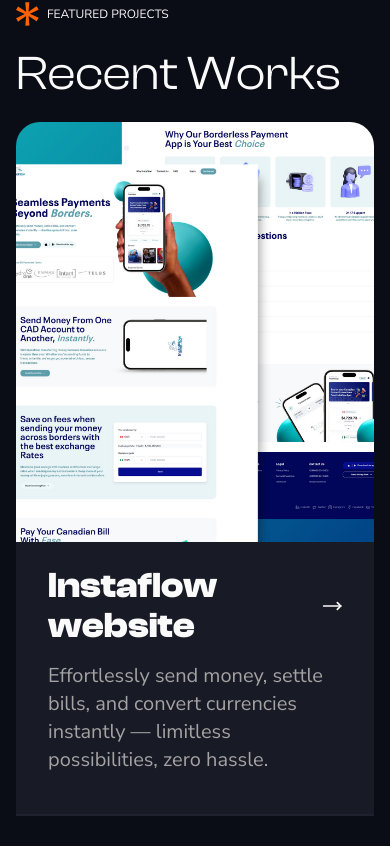
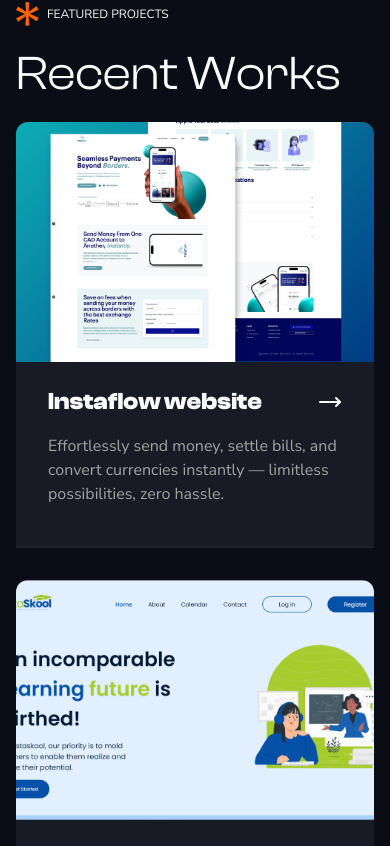
Before and after one commit to samzyconcepts/samzy-portfolio, a React (Vite) app: page / in a window 390 px wide. Shown: the part 1218-2064 px from the top of the page. Built offline with nearby package versions, Linux system fonts and the light colour scheme.

Commit message:
Refactor Contact and Work components for improved styling and responsiveness

```diff
--- a/src/components/Contact.tsx
+++ b/src/components/Contact.tsx
@@ -5,22 +5,22 @@
     return (
         <section className="container">
             <div
-                className="flex flex-col justify-between gap-4 p-12 my-12 bg-black lg:flex-row lg:items-center rounded-2xl md:p-24 dark:bg-muted"
+                className="flex flex-col justify-between gap-4 p-6 my-12 bg-black lg:flex-row lg:items-center rounded-2xl md:p-24 dark:bg-muted"
                 data-aos="fade-up"
                 data-aos-duration="500"
                 data-aos-easing="ease-in-sine">
                 <div>
-                    <h1 className="text-4xl font-black text-white md:text-7xl">
+                    <h1 className="text-3xl font-black text-center text-white md:text-7xl md:text-left">
                         Let’s work together <br /> on your next project
                     </h1>
-                    <p className="mt-2 text-base text-white-darker md:text-xl">
+                    <p className="mt-2 text-base text-center md:text-left text-white-darker md:text-xl">
                         So we can build something interesting together
                     </p>
                 </div>
 
-                <Button size="lg" className="flex items-center justify-center gap-2 uppercase">
+                <Button size="lg" className="flex items-center justify-center gap-2 uppercase md:px-12 md:py-7">
                     Contact
-                    <Mail/>
+                    <Mail />
                 </Button>
             </div>
         </section>
--- a/src/components/Work.tsx
+++ b/src/components/Work.tsx
@@ -23,20 +23,20 @@
                                 target="_blank"
                                 rel="noreferrer"
                                 key={project.name}
-                                className="overflow-hidden border-b-2 bg-white-dark hover:border-orange h-fit hover:bg-orange/15 dark:bg-muted dark:hover:bg-orange/30 rounded-t-3xl"
+                                className="overflow-hidden border-b-2 rounded-t-xl bg-white-dark hover:border-orange h-fit hover:bg-orange/15 dark:bg-muted dark:hover:bg-orange/30 md:rounded-t-3xl"
                                 data-aos={isEven ? "fade-right" : "fade-left"}
                                 data-aos-duration="800"
                                 data-aos-easing="ease-in-sine">
-                                <div className="w-full overflow-hidden bg-black h-[420px]">
+                                <div className="w-full overflow-hidden bg-black h-60  md:h-[420px]">
                                     <img src={project.image} className="object-cover w-full h-full" alt={project.name} />
                                 </div>
 
                                 <div className="px-8 py-6">
                                     <div className="flex items-center justify-between">
-                                        <h2 className="text-4xl font-bold font-clash">{project.name}</h2>
+                                        <h2 className="text-2xl font-bold md:text-4xl font-clash">{project.name}</h2>
                                         <MoveRight />
                                     </div>
-                                    <p className="my-4 text-xl text-muted-foreground">{project.description}</p>
+                                    <p className="my-4 md:text-xl text-muted-foreground">{project.description}</p>
                                 </div>
                             </a>
                         );
```
